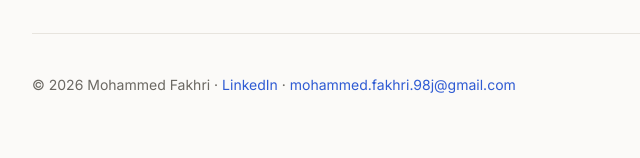
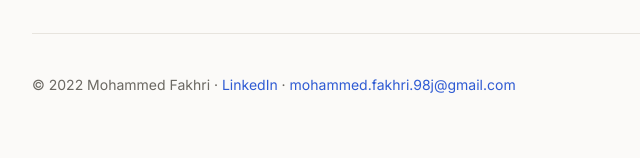
Before and after one commit to mohameedf/mohameedf.github.io, a plain HTML site: page index.html in a window 1280 px wide. Shown: the part 2597-2755 px from the top of the page, 244-884 px from the left. Drawn offline with Linux system fonts and the light colour scheme.

Commit message:
Change footer year to 2022
Co-Authored-By: Claude Opus 5.5 <noreply@anthropic.com>

```diff
--- a/index.html
+++ b/index.html
@@ -252,7 +252,7 @@
   </section>
 
   <footer>
-    © 2026 Mohammed Fakhri ·
+    © 2022 Mohammed Fakhri ·
     <a href="https://www.linkedin.com/in/mohammed-fakhri-463054134" target="_blank" rel="noopener">LinkedIn</a> ·
     <a href="mailto:mohammed.fakhri.98j@gmail.com">mohammed.fakhri.98j@gmail.com</a>
   </footer>
```
